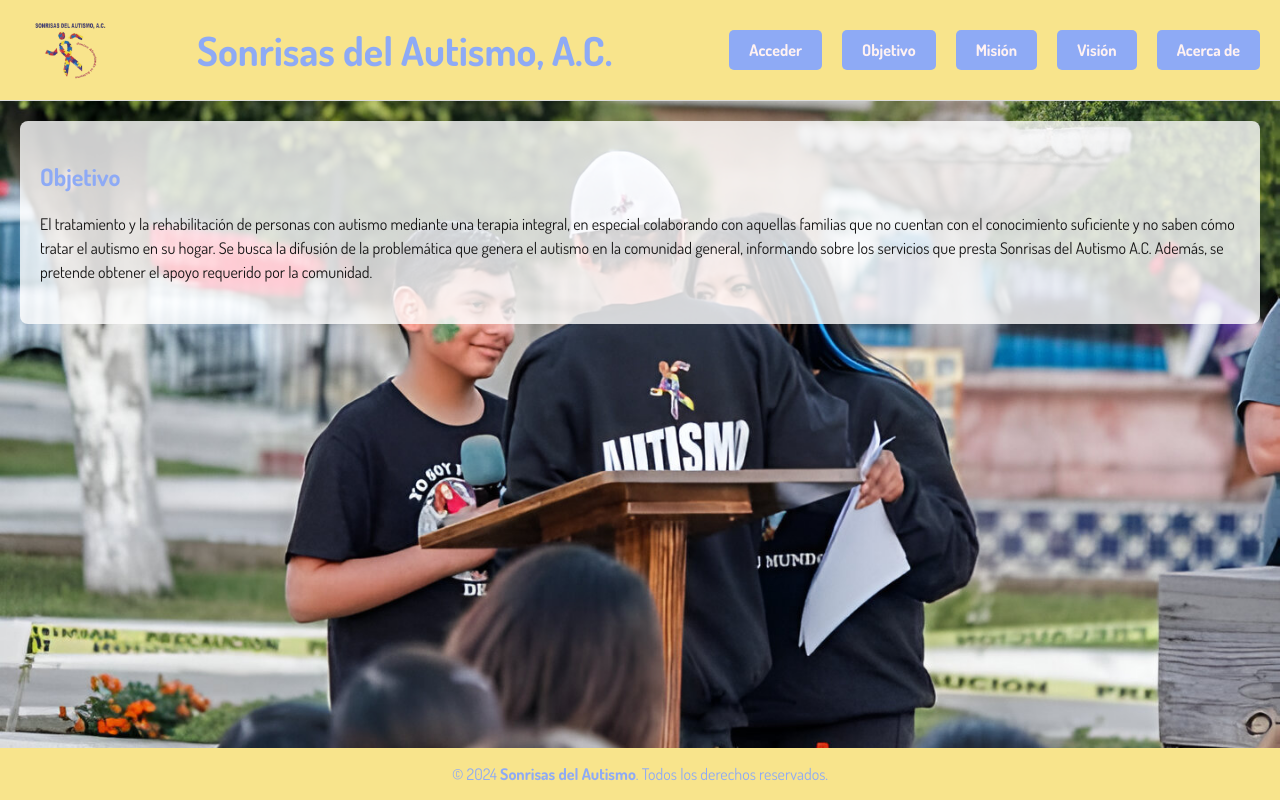
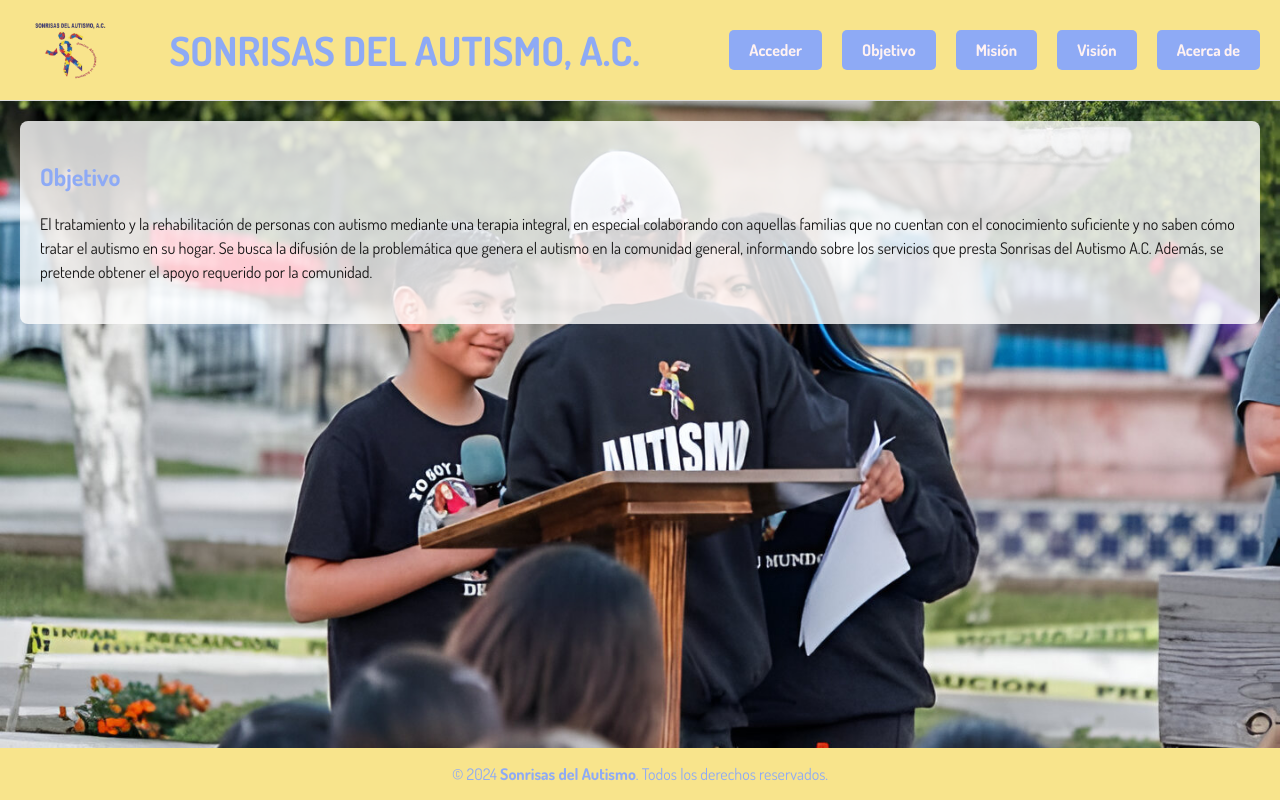
Before and after one commit to Frescox/autismo-proyecto, a plain HTML site: page index.html in a window 1280 px wide. Drawn offline with Linux system fonts and the light colour scheme.

Commit message:
Titulo en mayusculas

```diff
--- a/index.html
+++ b/index.html
@@ -3,7 +3,7 @@
 <head>
     <meta charset="UTF-8">
     <meta name="viewport" content="width=device-width, initial-scale=1.0">
-    <title>Sonrisas del Autismo</title>
+    <title>SONRISAS DEL AUTISMO, A.C.</title>
     <link rel="stylesheet" href="./css/styles.css">
     <link href="https://fonts.googleapis.com/css2?family=Dosis:wght@200..800&display=swap" rel="stylesheet">
     <link rel="preconnect" href="https://fonts.gstatic.com" crossorigin>
@@ -11,7 +11,7 @@
 <body>
     <header>
         <img src="images/logo.png" alt="Logo de Sonrisas del Autismo" class="logo">
-        <h1>Sonrisas del Autismo, A.C.</h1>
+        <h1>SONRISAS DEL AUTISMO, A.C.</h1>
         <nav>
             <a href="log-reg.php">Acceder</a>
             <a id="objetivo">Objetivo</a>
```
